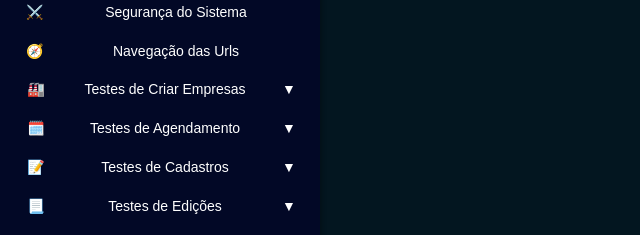
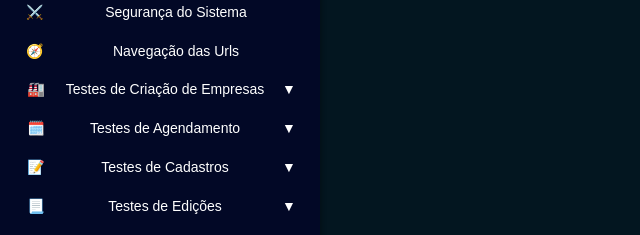
Before and after one commit to LuisGimon1972/MenuTestesSGAgenda, a website: page index.html in a window 1280 px wide. Shown: the part 228-463 px from the top of the page, 0-640 px from the left. Drawn offline with Linux system fonts and the light colour scheme; files whose address does not match are found by name.

Commit message:
Ajustes em menu 4

```diff
--- a/index.html
+++ b/index.html
@@ -74,7 +74,7 @@
     <table style="width:100%; border-collapse:collapse; height:100%;">
       <tr>
         <td style="width:40px; margin-left: 10px;">🏭</td>
-        <td style="text-align:center;">Testes de Criar Empresas</td>
+        <td style="text-align:center;">Testes de Criação de Empresas</td>
         <td style="width:30px; margin-right: 10px;">▼</td>
       </tr>
     </table>
```
